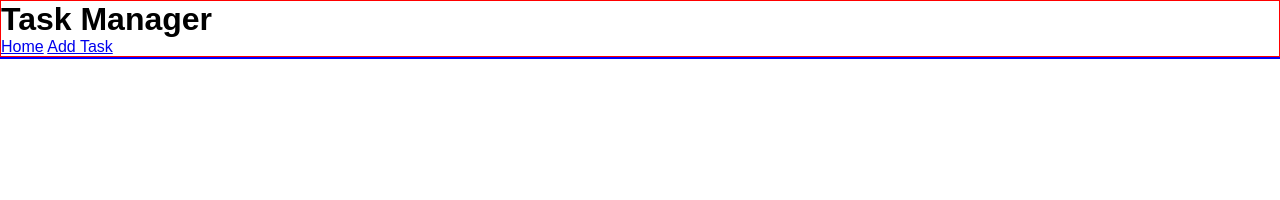
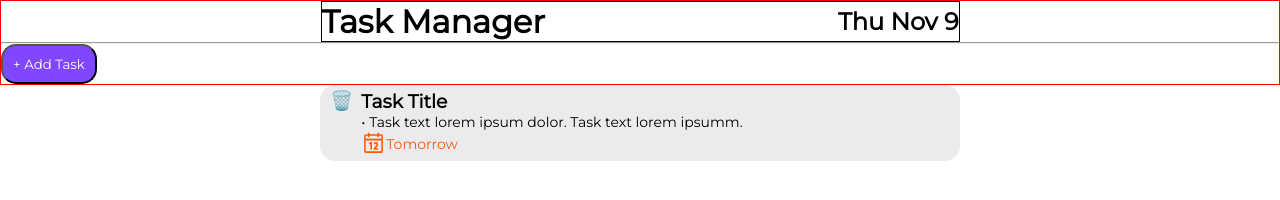
Before and after one commit to alexandroivaldez/fullstack-taskmanager, a website: page public/index.html in a window 1280 px wide. Drawn offline with nearby package versions, Linux system fonts and the light colour scheme; no server answers.

Commit message:
Updated frontend styling

```diff
--- a/public/index.css
+++ b/public/index.css
@@ -2,15 +2,32 @@
     margin: 0;
     padding: 0;
     box-sizing: border-box;
-    font-family: Arial, Helvetica, sans-serif;
+    font-family: 'Montserrat', sans-serif;
 }
 
 header {
     border: 1px solid red;
+    width: 100%;
+    display: flex;
+    flex-direction: column;
+}
+
+.header-top {
+    display: flex;
+    justify-content: space-between;
+    align-items: center;
+    width: 50%;
+    border: 1px solid black;
+    margin: auto;
+}
+
+.header-top a {
+    text-decoration: none;
+    color: black;
 }
 
 .task-container {
-    border: 1px solid blue;
+    /* border: 1px solid blue; */
     display: flex;
     align-items: center;
     flex-direction: column;
@@ -19,27 +36,60 @@ header {
 }
 
 .task-card {
-    border: 1px solid green;
+    /* border: 1px solid green; */
     width: 50%;
-    background-color: rgb(219, 220, 222);
+    background-color: rgb(235, 235, 238);
+    display: flex;
+    gap: 8px;
+    border-radius: 15px;
 }
 
 .task-header {
     display: flex;
     justify-content: space-between;
-    align-items: center;
+    /* border: 1px solid purple; */
+    flex-direction: column;
+    margin-right: 10px;
+    margin-bottom: 5px;
+    margin-top: 5px;
+}
+
+.task-header p {
+    font-size: 14px;
 }
 
 .task-options {
     display: flex;
-    gap: 10px;
+    /* border: 1px solid firebrick; */
+    margin-left: 10px;
+    margin-bottom: 5px;
+    margin-top: 4px;
+}
+
+.task-date {
+    display: flex;
+    align-items: center;
+    /* border: 1px solid black; */
+    color: rgb(255, 89, 0);
+}
+
+.date-icon {
+    width: 25px;
+    height: 25px;
 }
 
 form {
-    border: 1px solid orange;
+    /* border: 1px solid orange; */
     display: flex;
     flex-direction: column;
     align-items: center;
     gap: 4px;
     margin: 8px;
 }
+
+#addTask-btn {
+    padding: 10px;
+    border-radius: 15px;
+    background: #8146FF;
+    color: white;
+}
--- a/public/index.html
+++ b/public/index.html
@@ -3,42 +3,38 @@
 <head>
     <meta charset="UTF-8">
     <meta name="viewport" content="width=device-width, initial-scale=1.0">
+    <link rel="preconnect" href="https://fonts.googleapis.com">
+    <link rel="preconnect" href="https://fonts.gstatic.com" crossorigin>
+    <link href="https://fonts.googleapis.com/css2?family=Montserrat&display=swap" rel="stylesheet">
     <link rel="stylesheet" href="index.css">
     <title>Home</title>
 </head>
 <body>
     <header>
-        <h1>Task Manager</h1>
+        <div class="header-top">
+            <a href="index.html"><h1>Task Manager</h1></a>
+            <h2>Thu Nov 9</h2>
+        </div>
+        <hr>
         <nav>
-            <a href="index.html">Home</a>
-            <a href="addTask.html">Add Task</a>
+            <a href="addTask.html"><button  id="addTask-btn">+ Add Task</button></a>
         </nav>
     </header>
     <div class="task-container" id="task-container">
-        <!-- <div class="task-card">
+        <div class="task-card">
+            <div class="task-options">
+                <h3>🗑️</h3>
+            </div>
             <div class="task-header">
                 <h3>Task Title</h3>
-                <div class="task-options">
-                    <h3>🗑️</h3>
-                    <h3>✅</h3>
+                <p>• Task text lorem ipsum dolor. Task text lorem ipsumm.</p>
+                <div class="task-date">
+                    <svg xmlns="http://www.w3.org/2000/svg" class="date-icon" viewBox="0 0 256 256"><path fill="currentColor" d="M208 32h-24v-8a8 8 0 0 0-16 0v8H88v-8a8 8 0 0 0-16 0v8H48a16 16 0 0 0-16 16v160a16 16 0 0 0 16 16h160a16 16 0 0 0 16-16V48a16 16 0 0 0-16-16ZM72 48v8a8 8 0 0 0 16 0v-8h80v8a8 8 0 0 0 16 0v-8h24v32H48V48Zm136 160H48V96h160v112Zm-96-88v64a8 8 0 0 1-16 0v-51.06l-4.42 2.22a8 8 0 0 1-7.16-14.32l16-8A8 8 0 0 1 112 120Zm59.16 30.45L152 176h16a8 8 0 0 1 0 16h-32a8 8 0 0 1-6.4-12.8l28.78-38.37a8 8 0 1 0-13.31-8.83a8 8 0 1 1-13.85-8A24 24 0 0 1 176 136a23.76 23.76 0 0 1-4.84 14.45Z"/></svg>
+                    <p>Tomorrow</p>
                 </div>
             </div>
-            <p>
-                Task text lorem ipsum dolor sit amet consectetur adipisicing elit. Quaerat consequatur distinctio esse voluptates reiciendis iure.
-            </p>
+
         </div>
-        <div class="task-card">
-            <div class="task-header">
-                <h3>Task Title</h3>
-                <div class="task-options">
-                    <h3>🗑️</h3>
-                    <h3>✅</h3>
-                </div>
-            </div>
-            <p>
-                Task text lorem ipsum dolor sit amet consectetur adipisicing elit. Quaerat consequatur distinctio esse voluptates reiciendis iure.
-            </p>
-        </div> -->
     </div>
     <script src="../node_modules/axios/dist/axios.min.js"></script>
     <script src="index.js"></script>
```
Also changed, not shown: public/addTask.html (+5 -3 lines).
